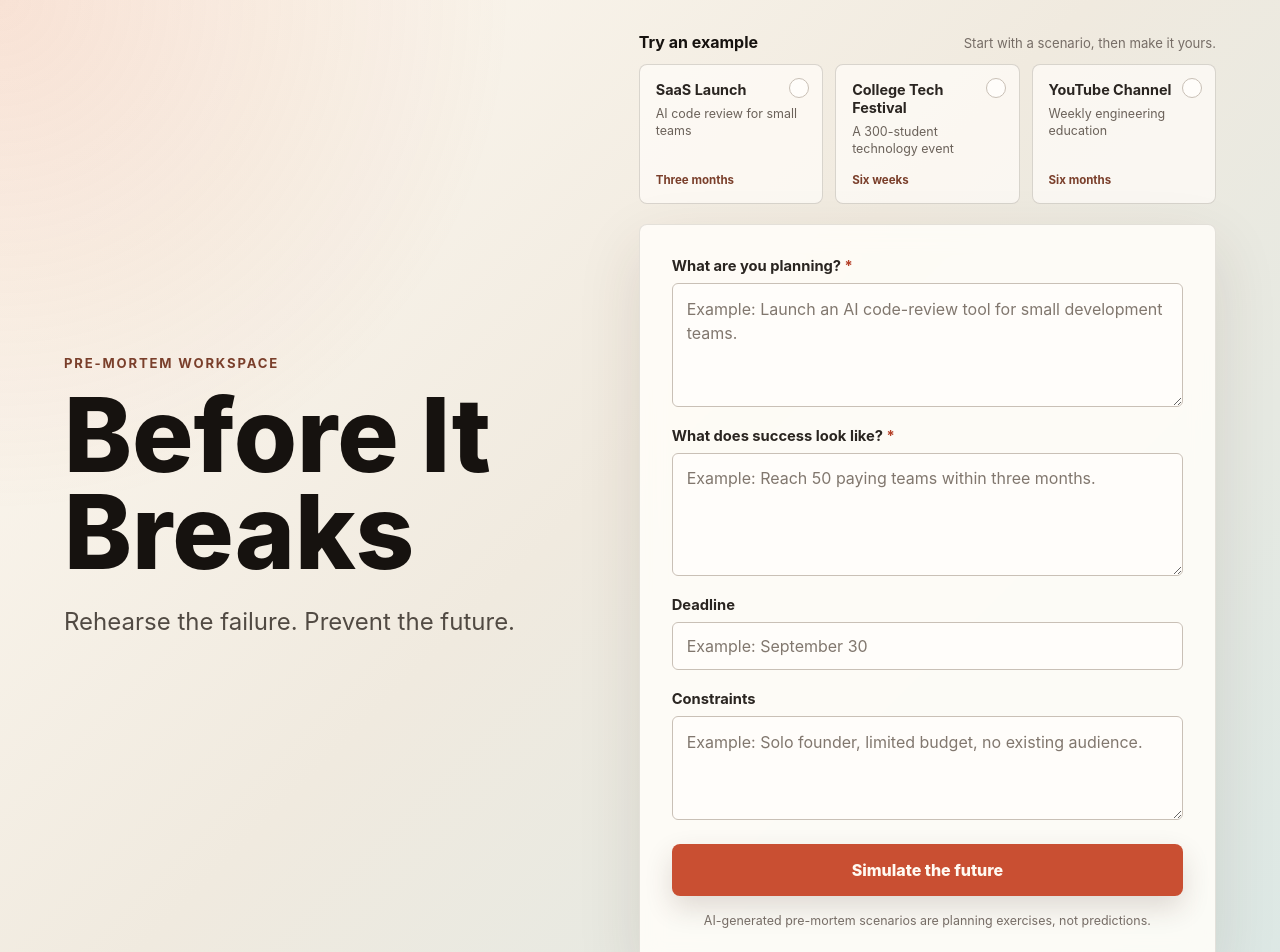
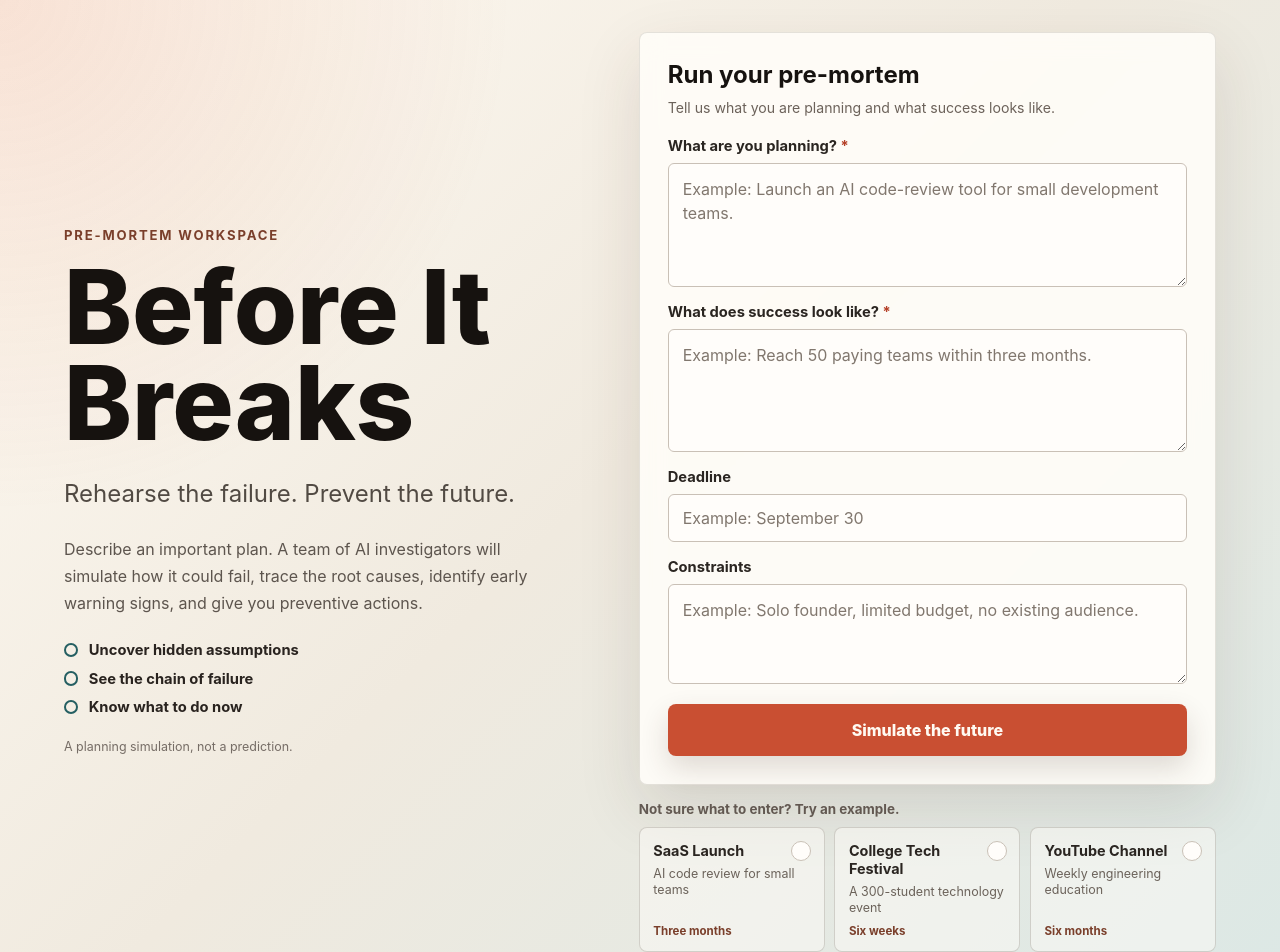
Before and after one commit to Nirajkadam07/before-it-break, a React (Vite) app: page / in a window 1280 px wide. Shown: the top 952 px of the page. Built offline with nearby package versions, Linux system fonts and the light colour scheme.

Commit message:
improved the landing page experience

```diff
--- a/src/App.tsx
+++ b/src/App.tsx
@@ -311,40 +311,37 @@ function App() {
           <p className="eyebrow">Pre-mortem workspace</p>
           <h1 id="product-name">Before It Breaks</h1>
           <p className="tagline">Rehearse the failure. Prevent the future.</p>
+          {view === "form" && (
+            <>
+              <p className="product-explanation">
+                Describe an important plan. A team of AI investigators will
+                simulate how it could fail, trace the root causes, identify
+                early warning signs, and give you preventive actions.
+              </p>
+              <ul className="benefit-list">
+                <li>Uncover hidden assumptions</li>
+                <li>See the chain of failure</li>
+                <li>Know what to do now</li>
+              </ul>
+              <p className="intro-disclaimer">
+                A planning simulation, not a prediction.
+              </p>
+            </>
+          )}
         </div>
 
         {view === "form" && (
           <div className="form-workspace">
-            <section className="example-section" aria-labelledby="examples-title">
-              <div className="example-section__heading">
-                <h2 id="examples-title">Try an example</h2>
-                <p>Start with a scenario, then make it yours.</p>
-              </div>
-              <div className="example-grid">
-                {scenarioExamples.map((example) => {
-                  const isSelected = selectedExample === example.id;
-
-                  return (
-                    <button
-                      className={`example-card${isSelected ? " is-selected" : ""}`}
-                      type="button"
-                      aria-pressed={isSelected}
-                      onClick={() => selectExample(example)}
-                      key={example.id}
+            <form
+              className="premortem-form"
+              onSubmit={handleSubmit}
+              aria-labelledby="form-title"
+              noValidate
             >
-                      <span className="example-card__indicator" aria-hidden="true">
-                        {isSelected ? "\u2713" : ""}
-                      </span>
-                      <strong>{example.title}</strong>
-                      <span>{example.summary}</span>
-                      <small>{example.values.deadline}</small>
-                    </button>
-                  );
-                })}
-              </div>
-            </section>
-
-            <form className="premortem-form" onSubmit={handleSubmit} noValidate>
+              <header className="form-heading">
+                <h2 id="form-title">Run your pre-mortem</h2>
+                <p>Tell us what you are planning and what success looks like.</p>
+              </header>
               <div className="form-field">
               <label htmlFor="plan">
                 What are you planning? <span aria-hidden="true">*</span>
@@ -422,11 +419,37 @@ function App() {
               >
                 Simulate the future
               </button>
-            <p className="form-disclaimer">
-              AI-generated pre-mortem scenarios are planning exercises, not
-              predictions.
-            </p>
             </form>
+
+            <section className="example-section" aria-labelledby="examples-title">
+              <div className="example-section__heading">
+                <h2 id="examples-title">
+                  Not sure what to enter? Try an example.
+                </h2>
+              </div>
+              <div className="example-grid">
+                {scenarioExamples.map((example) => {
+                  const isSelected = selectedExample === example.id;
+
+                  return (
+                    <button
+                      className={`example-card${isSelected ? " is-selected" : ""}`}
+                      type="button"
+                      aria-pressed={isSelected}
+                      onClick={() => selectExample(example)}
+                      key={example.id}
+                    >
+                      <span className="example-card__indicator" aria-hidden="true">
+                        {isSelected ? "\u2713" : ""}
+                      </span>
+                      <strong>{example.title}</strong>
+                      <span>{example.summary}</span>
+                      <small>{example.values.deadline}</small>
+                    </button>
+                  );
+                })}
+              </div>
+            </section>
           </div>
         )}
 
--- a/src/index.css
+++ b/src/index.css
@@ -114,9 +114,50 @@ h1 {
   line-height: 1.5;
 }
 
+.product-explanation {
+  max-width: 32rem;
+  margin: 1.5rem 0 0;
+  color: #5d554e;
+  font-size: 1rem;
+  line-height: 1.7;
+}
+
+.benefit-list {
+  display: grid;
+  gap: 0.65rem;
+  margin: 1.5rem 0 0;
+  padding: 0;
+  color: #29231f;
+  font-size: 0.92rem;
+  font-weight: 750;
+  list-style: none;
+}
+
+.benefit-list li {
+  display: grid;
+  grid-template-columns: 0.85rem minmax(0, 1fr);
+  gap: 0.7rem;
+  align-items: center;
+}
+
+.benefit-list li::before {
+  width: 0.65rem;
+  height: 0.65rem;
+  border: 2px solid #255f62;
+  border-radius: 50%;
+  content: "";
+}
+
+.intro-disclaimer {
+  margin: 1.4rem 0 0;
+  color: #766d66;
+  font-size: 0.78rem;
+  line-height: 1.5;
+}
+
 .form-workspace {
   display: grid;
-  gap: 1.25rem;
+  gap: 1rem;
   min-width: 0;
 }
 
@@ -125,42 +166,34 @@ h1 {
 }
 
 .example-section__heading {
-  display: flex;
-  gap: 1rem;
-  align-items: baseline;
-  justify-content: space-between;
-  margin-bottom: 0.75rem;
+  margin-bottom: 0.65rem;
 }
 
 .example-section__heading h2 {
   margin: 0;
-  font-size: 1rem;
+  color: #655c55;
+  font-size: 0.84rem;
+  font-weight: 750;
   letter-spacing: 0;
-}
-
-.example-section__heading p {
-  margin: 0;
-  color: #766d66;
-  font-size: 0.82rem;
 }
 
 .example-grid {
   display: grid;
   grid-template-columns: repeat(3, minmax(0, 1fr));
-  gap: 0.75rem;
+  gap: 0.6rem;
 }
 
 .example-card {
   position: relative;
   display: grid;
-  grid-template-rows: auto minmax(2.6rem, 1fr) auto;
-  gap: 0.45rem;
+  grid-template-rows: auto minmax(2.15rem, 1fr) auto;
+  gap: 0.35rem;
   min-width: 0;
-  min-height: 7.75rem;
-  padding: 1rem;
+  min-height: 6.75rem;
+  padding: 0.85rem;
   border: 1px solid rgba(75, 64, 55, 0.2);
   border-radius: 0.5rem;
-  background: rgba(255, 253, 249, 0.72);
+  background: rgba(255, 253, 249, 0.48);
   color: #2a2521;
   cursor: pointer;
   text-align: left;
@@ -230,13 +263,35 @@ h1 {
 
 .premortem-form {
   display: grid;
-  gap: 1.25rem;
-  padding: clamp(1.25rem, 4vw, 2rem);
+  gap: 1rem;
+  padding: clamp(1.25rem, 3vw, 1.75rem);
   border: 1px solid rgba(75, 64, 55, 0.14);
   border-radius: 0.5rem;
   background: rgba(255, 253, 249, 0.88);
   box-shadow: 0 1.5rem 4rem rgba(67, 43, 34, 0.12);
   backdrop-filter: blur(12px);
+}
+
+.form-heading {
+  padding-bottom: 0.2rem;
+}
+
+.form-heading h2 {
+  margin: 0;
+  font-size: 1.5rem;
+  line-height: 1.2;
+  letter-spacing: 0;
+}
+
+.form-heading p {
+  margin: 0.45rem 0 0;
+  color: #6c625a;
+  font-size: 0.88rem;
+  line-height: 1.5;
+}
+
+.premortem-form textarea {
+  min-height: 5.5rem;
 }
 
 .form-field {
@@ -341,14 +396,6 @@ textarea[aria-invalid="true"]:focus {
   cursor: not-allowed;
   opacity: 0.62;
   transform: none;
-}
-
-.form-disclaimer {
-  margin: -0.25rem 0 0;
-  color: #766d66;
-  font-size: 0.78rem;
-  line-height: 1.45;
-  text-align: center;
 }
 
 .simulation-loading {
```
Lines whose indentation alone changed are shown as unchanged.
